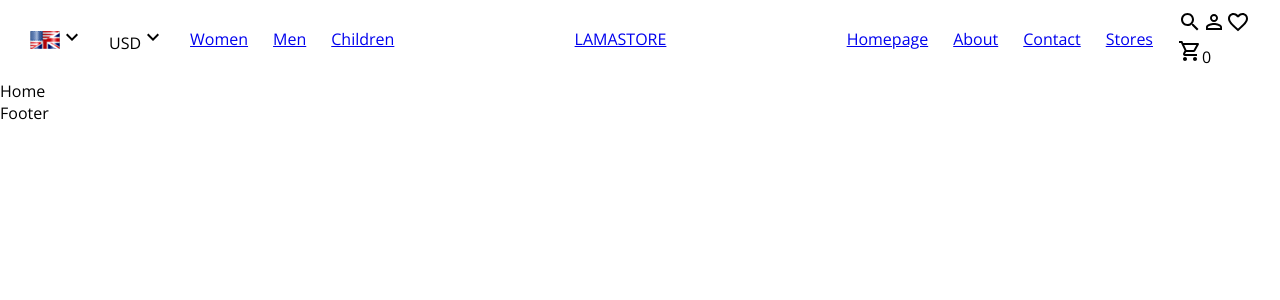
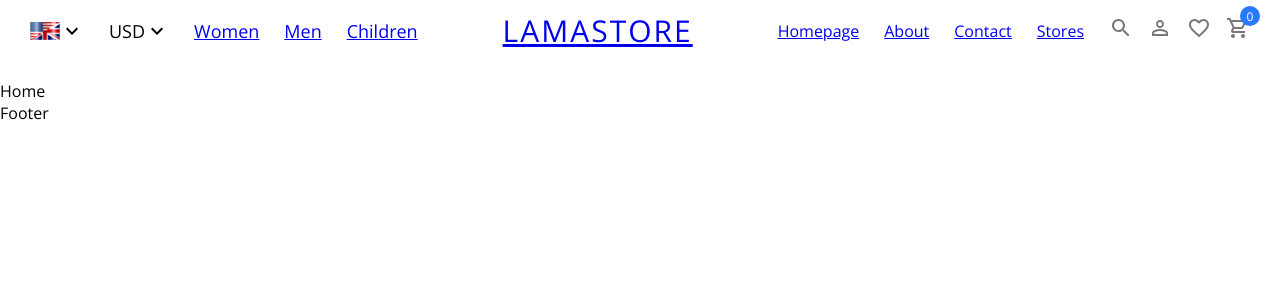
Before and after one commit to quantummm/react-strapi-stripe-application, a React (Create React App) app in the folder client/: page / in a window 1280 px wide. Shown: the top 300 px of the page. Built offline with nearby package versions, Linux system fonts and the light colour scheme.

Commit message:
styles: add styles

```diff
--- /dev/null
+++ b/client/src/app.scss
@@ -0,0 +1,8 @@
+.app{
+    .link{
+        color: inherit;
+        text-decoration: none;
+
+
+    }
+}
--- a/client/src/components/Navbar/Navbar.scss
+++ b/client/src/components/Navbar/Navbar.scss
@@ -4,7 +4,14 @@
     .wrapper{
         padding: 10px 30px;
         display: flex;
+        align-items: center;
         justify-content: space-between;
+
+        .item{
+            display: flex;
+            align-items: center;
+            font-size: 18px;
+        }
 
         .left{
             display: flex;
@@ -12,13 +19,40 @@
             gap: 25px;
         }
         .center{
-            display: flex;
-            align-items: center;
+            font-size: 30px;
+            letter-spacing: 2px;
         }
         .right{
             display: flex;
             align-items: center;
             gap: 25px;
+
+            .icons{
+                display: flex;
+                gap: 15px;
+                color: #777;
+                cursor: pointer;
+
+                .cartIcon{
+
+                    position: relative;
+
+                    span{
+                        font-size: 12px;
+                        width: 20px;
+                        height: 20px;
+                        border-radius: 50%;
+                        background-color: #2879fe;
+                        color: white;
+                        position: absolute;
+                        right: -10px;
+                        top: -10px;
+                        display: flex;
+                        align-items: center;
+                        justify-content: center;
+                    }
+                }
+            }
         }
     }
 }
```
Also changed, not shown: client/src/components/Footer/Footer.scss (added, +23 -0 lines).
